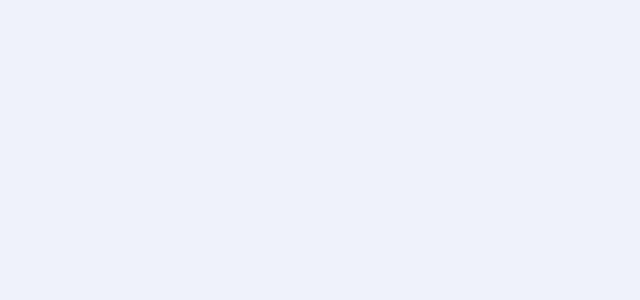
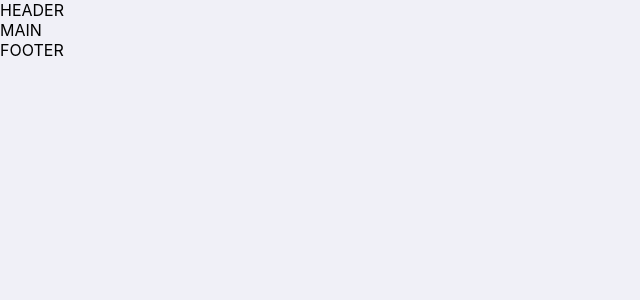
Before and after one commit to gabomaravilha/Portfolio, a React (Create React App) app in the folder portfolio/: page / in a window 1280 px wide. Before the commit this address had no page. Shown: the top 300 px of the page, without its empty margins (0-640 px from the left). Built offline with nearby package versions, Linux system fonts and the light colour scheme.

Commit message:
Criacao da pagina main e insercao de header e footer em main

```diff
--- a/portfolio/src/Components/Footer/Footer.jsx
+++ b/portfolio/src/Components/Footer/Footer.jsx
@@ -4,7 +4,7 @@ function Footer() {
   return (
     <main className="Footer-container">
       <p className="Footer-content">
-        Footer
+        FOOTER
       </p>
     </main>
   );
--- a/portfolio/src/MyRoutes.js
+++ b/portfolio/src/MyRoutes.js
@@ -1,14 +1,14 @@
 import React from 'react';
 import { Routes, Route, BrowserRouter } from 'react-router-dom'
-// import Header from './Components/Header/Header';
 import NotFound from './Components/NotFound/NotFound';
+import Main from './Pages/Main/Main';
 
 
 function MyRoutes() {
   return (
     <BrowserRouter>
       <Routes>
-        {/* <Route path="/" element={ <Header /> } /> */}
+        <Route path="/" element={ <Main /> } />
         <Route path="/abacate" element={ <NotFound /> } />
       </Routes>
     </BrowserRouter>
--- /dev/null
+++ b/portfolio/src/Pages/Main/Main.jsx
@@ -0,0 +1,17 @@
+import React from 'react';
+import Footer from '../../Components/Footer/Footer';
+import Header from '../../Components/Header/Header';
+
+class Main extends React.Component{
+  render() {
+    return (
+      <main className='Main-container'>
+        <Header />
+        MAIN
+        <Footer />
+      </main>
+    )
+  }
+}
+
+export default Main;
```
